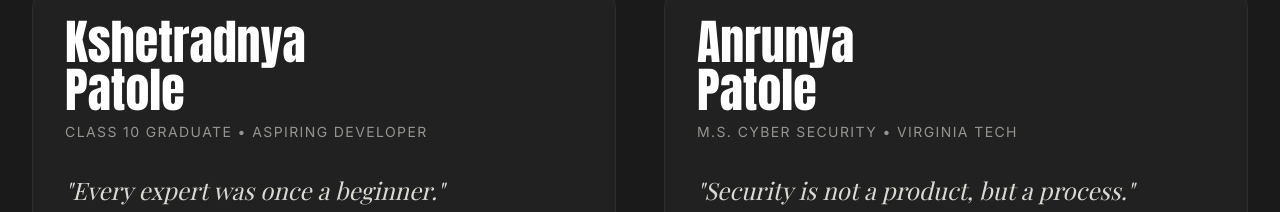
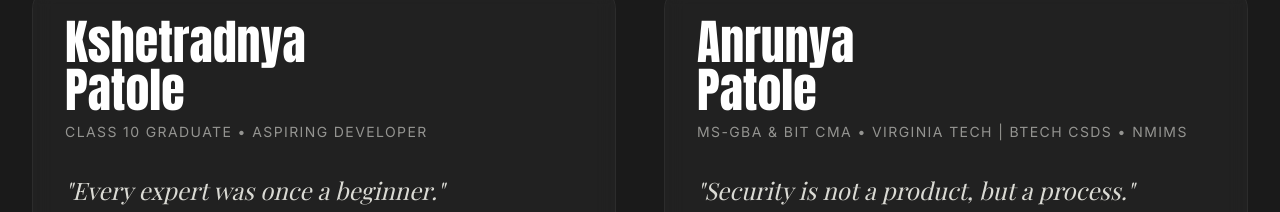
Before and after one commit to kshetradnya/Patole-Portfolio, a React (Vite) app: page / in a window 1280 px wide. Shown: the part 1618-1830 px from the top of the page. Built offline with nearby package versions, Linux system fonts and the light colour scheme; a web font is replaced by a local one.

Commit message:
feat: update Anrunya's professional profile, academic credentials, and project descriptions across components

```diff
--- a/src/components/sections/AchievementBadges.jsx
+++ b/src/components/sections/AchievementBadges.jsx
@@ -61,11 +61,11 @@
 };
 
 const badges = [
-  { icon: "graduation", title: "Virginia Tech M.S.", member: "Anrunya", color: "#8b5cf6" },
+  { icon: "graduation", title: "Virginia Tech MS-GBA", member: "Anrunya", color: "#8b5cf6" },
   { icon: "building", title: "VP Tata Projects", member: "Vivek", color: "#f59e0b" },
   { icon: "compass", title: "SIAC Director", member: "Bhavana", color: "#10b981" },
   { icon: "code", title: "Portfolio Creator", member: "Kshetradnya", color: "#00d4ff" },
-  { icon: "shield", title: "Cyber Security Expert", member: "Anrunya", color: "#8b5cf6" },
+  { icon: "shield", title: "CSDS NMIMS & BIT CMA", member: "Anrunya", color: "#8b5cf6" },
   { icon: "network", title: "Engineering Excellence", member: "Vivek", color: "#f59e0b" },
   { icon: "book", title: "HOD Elphinstone", member: "Bhavana", color: "#10b981" },
   { icon: "globe", title: "Web Developer", member: "Kshetradnya", color: "#00d4ff" },
--- a/src/components/sections/HorizontalGallery.jsx
+++ b/src/components/sections/HorizontalGallery.jsx
@@ -15,7 +15,7 @@
   const x = useTransform(scrollYProgress, [0, 1], ["0%", "-75%"]);
 
   const items = [
-    { id: 1, title: "CYBER SECURITY", subtitle: "Defending the digital frontier.", owner: "Anrunya" },
+    { id: 1, title: "DATA & CYBER ANALYTICS", subtitle: "Defending the digital frontier with data.", owner: "Anrunya" },
     { id: 2, title: "INFRASTRUCTURE", subtitle: "Building modern marvels.", owner: "Vivek" },
     { id: 3, title: "ACADEMICS", subtitle: "Inspiring the next generation.", owner: "Bhavana" },
     { id: 4, title: "WEB DESIGN", subtitle: "Crafting digital experiences.", owner: "Kshetradnya" }
--- a/src/components/sections/QuotesCarousel.jsx
+++ b/src/components/sections/QuotesCarousel.jsx
@@ -3,7 +3,7 @@
 
 const quotes = [
   { text: "Every expert was once a beginner.", author: "Kshetradnya Patole", role: "Student & Web Developer", color: "#00d4ff" },
-  { text: "Security is not a product, but a process.", author: "Anrunya Patole", role: "Cyber Security Specialist", color: "#8b5cf6" },
+  { text: "Security is not a product, but a process.", author: "Anrunya Patole", role: "Cyber Security & Data Science Specialist", color: "#8b5cf6" },
   { text: "Leadership is about making others better as a result of your presence.", author: "Vivek Patole", role: "VP, Tata Projects", color: "#f59e0b" },
   { text: "Education is the most powerful weapon to change the world.", author: "Bhavana Patole", role: "SIAC Director & HOD", color: "#10b981" },
 ];
--- a/src/components/sections/Timeline.jsx
+++ b/src/components/sections/Timeline.jsx
@@ -5,7 +5,7 @@
 const timelineData = [
   { year: "1985", title: "Vivek begins engineering career", desc: "Foundation of decades of infrastructure leadership.", accent: "#f59e0b" },
   { year: "1995", title: "Bhavana enters academia", desc: "Beginning of a journey in educational excellence.", accent: "#10b981" },
-  { year: "2018", title: "Anrunya starts at Virginia Tech", desc: "Masters in Cyber Security from a world-class institution.", accent: "#8b5cf6" },
+  { year: "2018", title: "Anrunya begins BTech at NMIMS", desc: "Foundation in Computer Science and Data Science (CSDS), leading to advanced studies (MS-GBA & BIT CMA) at Virginia Tech.", accent: "#8b5cf6" },
   { year: "2023", title: "Vivek becomes VP at Tata Projects", desc: "A milestone in infrastructure leadership.", accent: "#f59e0b" },
   { year: "2024", title: "Kshetradnya completes Class 10", desc: "Graduating with a fire for web development.", accent: "#00d4ff" },
   { year: "2025", title: "Bhavana appointed SIAC Director", desc: "Academic leadership at the highest level.", accent: "#10b981" },
--- a/src/data/familyData.js
+++ b/src/data/familyData.js
@@ -27,13 +27,13 @@
     id: "anrunya",
     name: "Anrunya",
     surname: "Patole",
-    role: "Cyber Security Specialist",
-    title: "M.S. Cyber Security • Virginia Tech",
+    role: "Cyber Security & Data Science Specialist",
+    title: "MS-GBA & BIT CMA • Virginia Tech | BTech CSDS • NMIMS",
     image: "anrunya_original.png",
     accent: "#8b5cf6",
     accentDark: "#6d28d9",
-    bio: "Master's degree in Cyber Security from Virginia Tech. Dedicated to protecting digital infrastructure and advancing cybersecurity research.",
-    achievements: ["Master's from Virginia Tech", "Cyber Security Expertise", "Advanced Research"],
+    bio: "Currently pursuing an MS-GBA and specializing in BIT CMA (Cybersecurity Management and Analytics) at Virginia Tech, building upon a strong foundation with a BTech in CSDS from NMIMS.",
+    achievements: ["Pursuing MS-GBA at Virginia Tech", "BIT CMA from Virginia Tech", "BTech CSDS from NMIMS"],
     projects: [
       { name: "Threat Vector Analysis", type: "Research Paper", link: "#" },
       { name: "Network Security Protocol", type: "Implementation", link: "#" },
```
